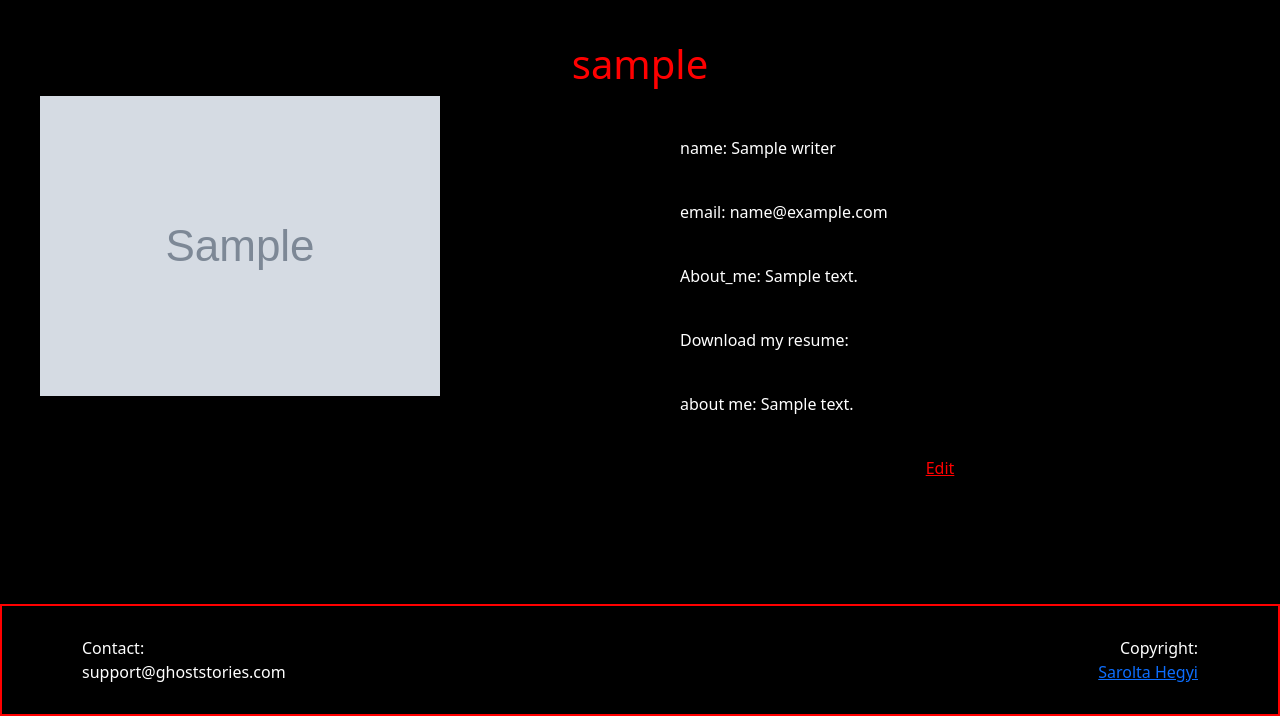
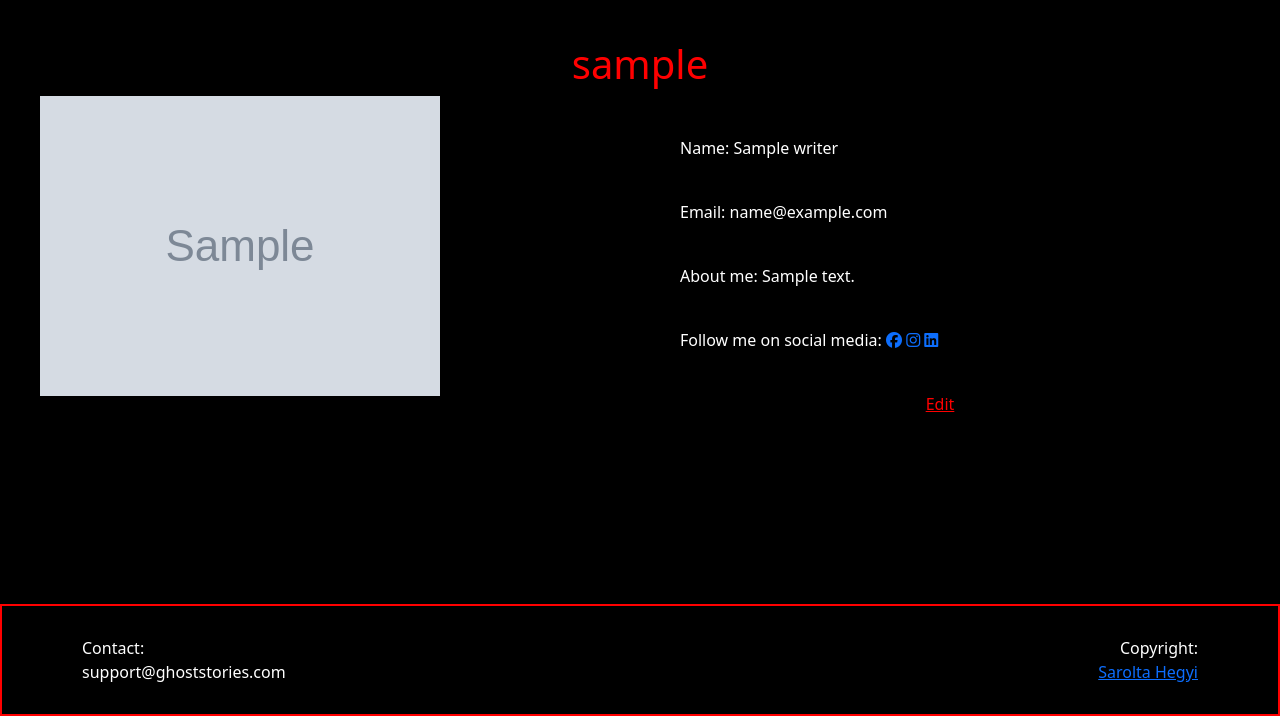
Before and after one commit to saroltah/ghost_stories, a Django app: a page that uses profiles/templates/view_profile.html in a window 1280 px wide. Shown: the part 84-800 px from the top of the page. Run offline with Django 4.2, Linux system fonts and the light colour scheme; a user stored in the database is signed in; tables that the repository leaves empty hold one stand-in row (values such as "Sample post"); grey boxes marked "Sample" are stand-in pictures; parts of the project's set-up code (start-up, migrations or seed data) failed here and were passed over; some libraries are stand-ins or nearby versions; some web fonts are replaced.

Commit message:
add images and social links to profile

```diff
--- a/profiles/models.py
+++ b/profiles/models.py
@@ -13,9 +13,11 @@ class Writer(models.Model):
   slug = models.SlugField (unique=True)
   email	= models.EmailField(max_length=100)
   phone =	models.IntegerField
-  photo	= models.ImageField(blank=True, upload_to=None, height_field=None, width_field=None)
+  photo	= models.ImageField(blank=True, default='example.jpg')
   about_me = models.TextField(blank=True, max_length=300)
-  resume = models.FileField(blank=True)
+  facebook_link = models.CharField(blank=True, max_length=100)
+  instagram_link = models.CharField(blank=True, max_length=100)
+  linkedin_link = models.CharField(blank=True, max_length=100)
 
   def __str__(self):
     return str(self.user)
--- a/profiles/static/profiles/css/profiles.css
+++ b/profiles/static/profiles/css/profiles.css
@@ -17,3 +17,8 @@
   text-align: justify;
   margin: 40px
 }
+
+#writer .profile-image {
+  display: block;
+  max-width: 800px;
+}
--- a/profiles/templates/edit_profile.html
+++ b/profiles/templates/edit_profile.html
@@ -6,7 +6,6 @@
 {% if user.username == writer.username %}
 <div class="add_story">
   <h1>Edit your profile</h1>
-  Hellooooo
   <form method="POST">
     {% csrf_token %}
     {{form.as_p}}
--- a/profiles/templates/view_profile.html
+++ b/profiles/templates/view_profile.html
@@ -7,13 +7,27 @@
 
   <h1>{{writer.username}}</h1>
   <div class="grid-container">
-    <div> <img src="{{writer.photo}}" alt="Image"></div>
     <div>
-      <p>name: {{writer.name}}</p>
-      <p>email: {{writer.email}}</p>
-      <p>About_me: {{writer.about_me}}</p>
-      <p>Download my resume: <a href="{{writer.resume}}"></a></p>
-      <p>about me: {{writer.about_me}}</p>
+      <img class="img-fluid" src="{{writer.photo.url}}" alt="profile image" width="400"></div>
+    <div>
+      <p>Name: {{writer.name}}</p>
+      <p>Email: {{writer.email}}</p>
+      <p>About me: {{writer.about_me}}</p>
+      <p>Follow me on social media:
+
+        {%if writer.facebook_link %}
+        <a href="{{writer.facebook_link}}" target="_blank"><i class="fa-brands fa-facebook"></i></a>
+        {%endif%}
+
+        {%if writer.instagram_link%}
+        <a href="{{writer.instagram_link}}" target="_blank"><i class="fa-brands fa-instagram"></i></a>
+        {%endif%}
+
+        {%if writer.linkedin_link%}
+        <a href="{{writer.linkedin_link}}" target="_blank"><i class="fa-brands fa-linkedin"></i></a>
+        {%endif%}
+
+      </p>
 
       {% if user.username == writer.username %}
 
@@ -26,5 +40,6 @@
     {%else%}
     <h3> To see the profile, please log in</h3>
     {%endif%}
+
 </section>
-{%endblock%}
+{% endblock %}
```
Also changed, not shown: profiles/forms.py (+6 -1 lines), media/example.jpg (added), profiles/migrations/0013_alter_writer_slug.py (added), profiles/migrations/0014_alter_writer_photo.py (added), profiles/migrations/0015_remove_writer_resume_writer_facebook_link_and_more.py (added), profiles/migrations/0016_alter_writer_facebook_link_and_more.py (added), 4 other files.
